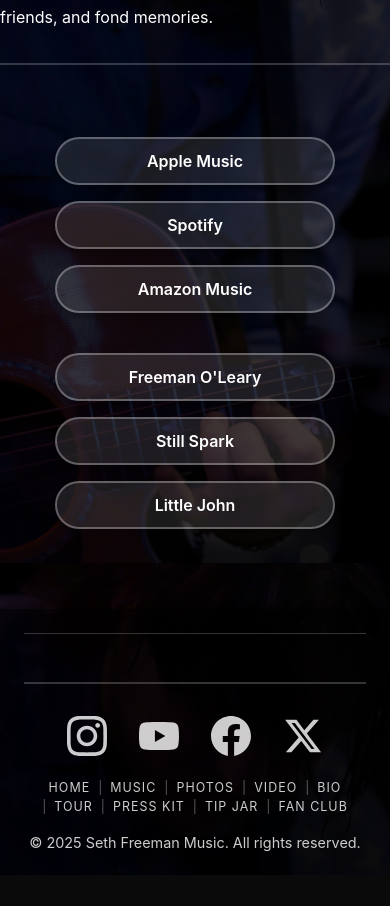
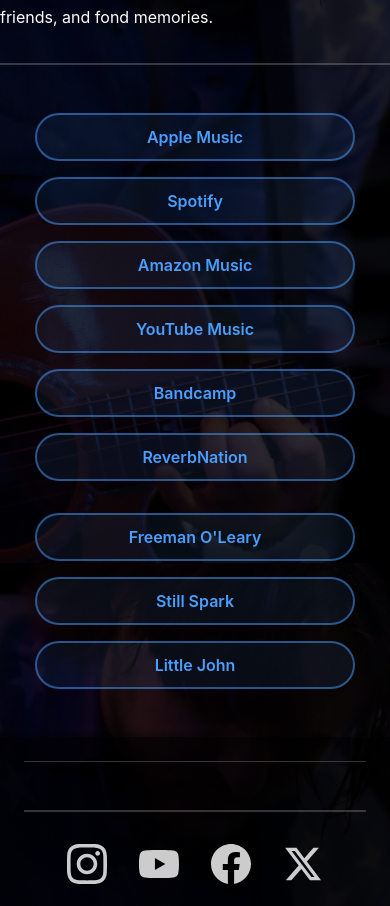
Before and after one commit to sethfreeman/sethfreemanmusic, a Next.js app in the folder frontend/: page / in a window 390 px wide. Shown: the part 1125-2031 px from the top of the page. Before the commit the page ends 2000 px from the top, so only its background shows below. Built offline with nearby package versions, Linux system fonts and the light colour scheme; no server answers.

Commit message:
Add YouTube Music/Bandcamp/ReverbNation links, match home music layout, embed promo photos on EPK and photos pages

```diff
--- a/frontend/app/home.css
+++ b/frontend/app/home.css
@@ -51,53 +51,48 @@
   color: #6bb3ff;
 }
 
-.music-links,
-.project-links {
+/* Streaming platform + project buttons — matches the Music page layout:
+   vertical stack, centered, blue-accent pills */
+.home-content .platforms,
+.home-content .project-buttons {
   display: flex;
-  flex-direction: row;
-  flex-wrap: wrap;
+  flex-direction: column;
+  align-items: center;
   gap: 1rem;
-  margin: 1.5rem 0;
-  justify-content: center;
 }
 
-.music-links {
-  padding: 1.5rem 0 0.5rem;
-  background-color: transparent;
-  border-radius: 8px;
+.home-content .platforms {
+  margin: 1.5rem 0 2rem;
 }
 
-.project-links {
-  padding: 0.5rem 0 1.5rem;
+.home-content .projects {
+  margin-bottom: 1rem;
 }
 
-.music-button,
-.project-button {
+.home-content .platform-button,
+.home-content .project-button {
   display: inline-flex;
-  padding: 14px 32px;
-  background: rgba(255, 255, 255, 0.1);
-  border: 2px solid rgba(255, 255, 255, 0.3);
-  color: #fff;
+  justify-content: center;
+  align-items: center;
+  width: 100%;
+  max-width: 320px;
+  padding: 14px 28px;
+  background: rgba(74, 158, 255, 0.08);
+  border: 2px solid rgba(74, 158, 255, 0.5);
+  color: #4a9eff;
   text-decoration: none;
   border-radius: 25px;
   font-size: 17px;
   font-weight: 600;
   transition: all 0.3s ease;
-  flex: 0 1 calc(33.333% - 1rem);
-  min-width: 200px;
-  max-width: 280px;
-  justify-content: center;
-  align-items: center;
-  box-shadow: 0 4px 6px rgba(0, 0, 0, 0.3);
 }
 
-.music-button:hover,
-.project-button:hover {
-  background: rgba(74, 158, 255, 0.3);
+.home-content .platform-button:hover,
+.home-content .project-button:hover {
+  background: rgba(74, 158, 255, 0.25);
   border-color: #4a9eff;
-  color: #fff;
+  color: #6bb3ff;
   transform: translateY(-2px);
-  box-shadow: 0 6px 12px rgba(74, 158, 255, 0.4);
 }
 
 .social-links {
@@ -131,13 +126,6 @@
   color: #4a9eff;
 }
 
-@media (max-width: 1024px) {
-  .music-button,
-  .project-button {
-    flex: 0 1 calc(50% - 1rem);
-  }
-}
-
 @media (max-width: 768px) {
   .home-wrapper {
     margin: -2rem -1rem 0;
@@ -155,19 +143,10 @@
     font-size: 1rem;
   }
 
-  .music-links,
-  .project-links {
-    flex-direction: column;
-    align-items: center;
-  }
-
-  .music-button,
-  .project-button {
+  .home-content .platform-button,
+  .home-content .project-button {
     font-size: 16px;
     padding: 12px 28px;
-    width: 100%;
-    max-width: 280px;
-    flex: none;
   }
 
   .social-links {
--- a/frontend/app/music/page.js
+++ b/frontend/app/music/page.js
@@ -9,6 +9,7 @@
   { name: 'Apple Music', href: 'https://music.apple.com/us/artist/seth-freeman/1031393197' },
   { name: 'Spotify', href: 'https://open.spotify.com/artist/4VTNwGyq01beyw46MzTa67' },
   { name: 'Amazon Music', href: 'https://music.amazon.com/artists/B0DYCY3W1F/seth-freeman' },
+  { name: 'YouTube Music', href: 'https://music.youtube.com/channel/UCYmI0NKagym82rQGcObMlGQ' },
   { name: 'Bandcamp', href: 'https://sethfreeman.bandcamp.com/' },
   { name: 'ReverbNation', href: 'https://www.reverbnation.com/sethfreeman' },
 ]
--- a/frontend/app/page.js
+++ b/frontend/app/page.js
@@ -14,17 +14,22 @@
           </p>
         </div>
 
-        <div className="music-links">
-          <a href="https://music.apple.com/us/artist/seth-freeman/1031393197" target="_blank" rel="noopener noreferrer" className="music-button">Apple Music</a>
-          <a href="https://open.spotify.com/artist/4VTNwGyq01beyw46MzTa67" target="_blank" rel="noopener noreferrer" className="music-button">Spotify</a>
-          <a href="https://music.amazon.com/artists/B0DYCY3W1F/seth-freeman" target="_blank" rel="noopener noreferrer" className="music-button">Amazon Music</a>
-        </div>
+        <section className="platforms" aria-label="Streaming platforms">
+          <a href="https://music.apple.com/us/artist/seth-freeman/1031393197" target="_blank" rel="noopener noreferrer" className="platform-button">Apple Music</a>
+          <a href="https://open.spotify.com/artist/4VTNwGyq01beyw46MzTa67" target="_blank" rel="noopener noreferrer" className="platform-button">Spotify</a>
+          <a href="https://music.amazon.com/artists/B0DYCY3W1F/seth-freeman" target="_blank" rel="noopener noreferrer" className="platform-button">Amazon Music</a>
+          <a href="https://music.youtube.com/channel/UCYmI0NKagym82rQGcObMlGQ" target="_blank" rel="noopener noreferrer" className="platform-button">YouTube Music</a>
+          <a href="https://sethfreeman.bandcamp.com/" target="_blank" rel="noopener noreferrer" className="platform-button">Bandcamp</a>
+          <a href="https://www.reverbnation.com/sethfreeman" target="_blank" rel="noopener noreferrer" className="platform-button">ReverbNation</a>
+        </section>
 
-        <div className="project-links">
-          <a href="https://freemanoleary.com" target="_blank" rel="noopener noreferrer" className="project-button">Freeman O'Leary</a>
-          <a href="https://stillspark.com" target="_blank" rel="noopener noreferrer" className="project-button">Still Spark</a>
-          <a href="https://littlejohnrocks.com" target="_blank" rel="noopener noreferrer" className="project-button">Little John</a>
-        </div>
+        <section className="projects">
+          <div className="project-buttons">
+            <a href="https://freemanoleary.com" target="_blank" rel="noopener noreferrer" className="project-button">Freeman O'Leary</a>
+            <a href="https://stillspark.com" target="_blank" rel="noopener noreferrer" className="project-button">Still Spark</a>
+            <a href="https://littlejohnrocks.com" target="_blank" rel="noopener noreferrer" className="project-button">Little John</a>
+          </div>
+        </section>
 
       </div>
     </div>
```
Also changed, not shown: frontend/app/epk/epk.css (+15 -0 lines), frontend/app/epk/page.js (+20 -7 lines), frontend/app/photos.css (+12 -26 lines), frontend/app/photos/page.js (+19 -10 lines), 2 other files (tests, documents, lock files or other folders).
